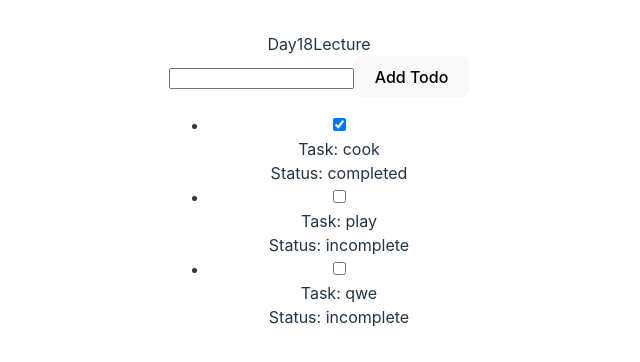
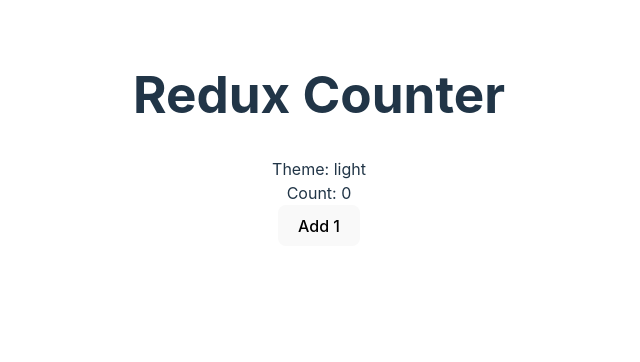
Before and after one commit to felixchen3674/react04292024, a React (Vite) app in the folder lecture/react_lecture/: page / in a window 1280 px wide. Shown: the top 362 px of the page, without its empty margins (321-961 px from the left). Built offline with nearby package versions, Linux system fonts and the light colour scheme; data requests are answered from the project's data file.

Commit message:
redux lecture

```diff
--- a/lecture/react_lecture/src/App.tsx
+++ b/lecture/react_lecture/src/App.tsx
@@ -4,6 +4,7 @@ import Day12Lecture from "./Day12 Lecture";
 import Day13Lecture from "./Day13Lecture";
 import Day16Lecture from "./Day16Lecture";
 import Day17Lecture from "./Day17Lecture";
+import ReduxLecture from "./ReduxLecture";
 import Day18Lecture from "./day18Lecture";
 
 function App() {
@@ -16,7 +17,8 @@ function App() {
       {/* <Day13Lecture /> */}
       {/* <Day16Lecture /> */}
       {/* <Day17Lecture /> */}
-      <Day18Lecture />
+      {/* <Day18Lecture /> */}
+      <ReduxLecture />
     </>
   );
 }
--- /dev/null
+++ b/lecture/react_lecture/src/ReduxLecture/index.tsx
@@ -0,0 +1,22 @@
+import React from "react";
+import { useSelector, useDispatch } from "react-redux";
+
+export default function ReduxLecture() {
+  const count = useSelector((state) => state.count.value);
+  const theme = useSelector((state) => state.theme);
+
+  const dispatch = useDispatch();
+
+  const handleAdd = () => {
+    dispatch({ type: "add" });
+  };
+
+  return (
+    <div>
+      <h1>Redux Counter</h1>
+      <div>Theme: {theme}</div>
+      <div>Count: {count}</div>
+      <button onClick={handleAdd}>Add 1</button>
+    </div>
+  );
+}
--- a/lecture/react_lecture/src/main.tsx
+++ b/lecture/react_lecture/src/main.tsx
@@ -3,4 +3,11 @@ import ReactDOM from "react-dom/client";
 import App from "./App.tsx";
 import "./index.css";
 
-ReactDOM.createRoot(document.getElementById("root")!).render(<App />);
+import { Provider } from "react-redux";
+import { store } from "./redux/store.ts";
+
+ReactDOM.createRoot(document.getElementById("root")!).render(
+  <Provider store={store}>
+    <App />
+  </Provider>
+);
--- /dev/null
+++ b/lecture/react_lecture/src/redux/reducers/countReducer.ts
@@ -0,0 +1,19 @@
+export default function countReducer(
+  state = {
+    value: 0,
+  },
+  action: any
+) {
+  switch (action.type) {
+    case "add":
+      return {
+        value: state.value + 1,
+      };
+    case "minus":
+      return {
+        value: state.value - 1,
+      };
+    default:
+      return state;
+  }
+}
--- /dev/null
+++ b/lecture/react_lecture/src/redux/reducers/themeReducer.ts
@@ -0,0 +1,6 @@
+export default function themReducer(state = "light", action: any) {
+  switch (action.type) {
+    default:
+      return state;
+  }
+}
--- /dev/null
+++ b/lecture/react_lecture/src/redux/store.ts
@@ -0,0 +1,7 @@
+import { combineReducers, createStore } from "redux";
+import countReducer from "./reducers/countReducer";
+import themReducer from "./reducers/themeReducer";
+
+const reducer = combineReducers({ count: countReducer, theme: themReducer });
+
+export const store = createStore(reducer);
```
Also changed, not shown: package.json (added, +10 -0 lines), 1 other file (tests, documents, lock files or other folders).
